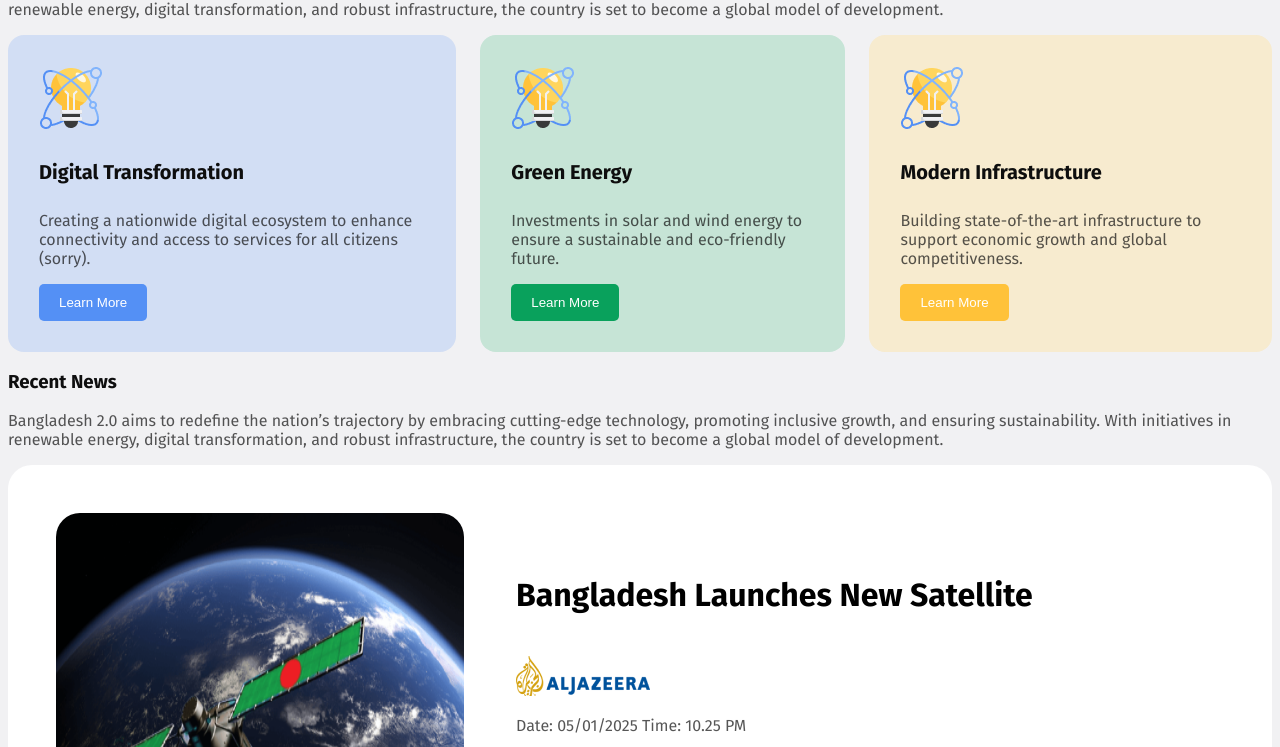
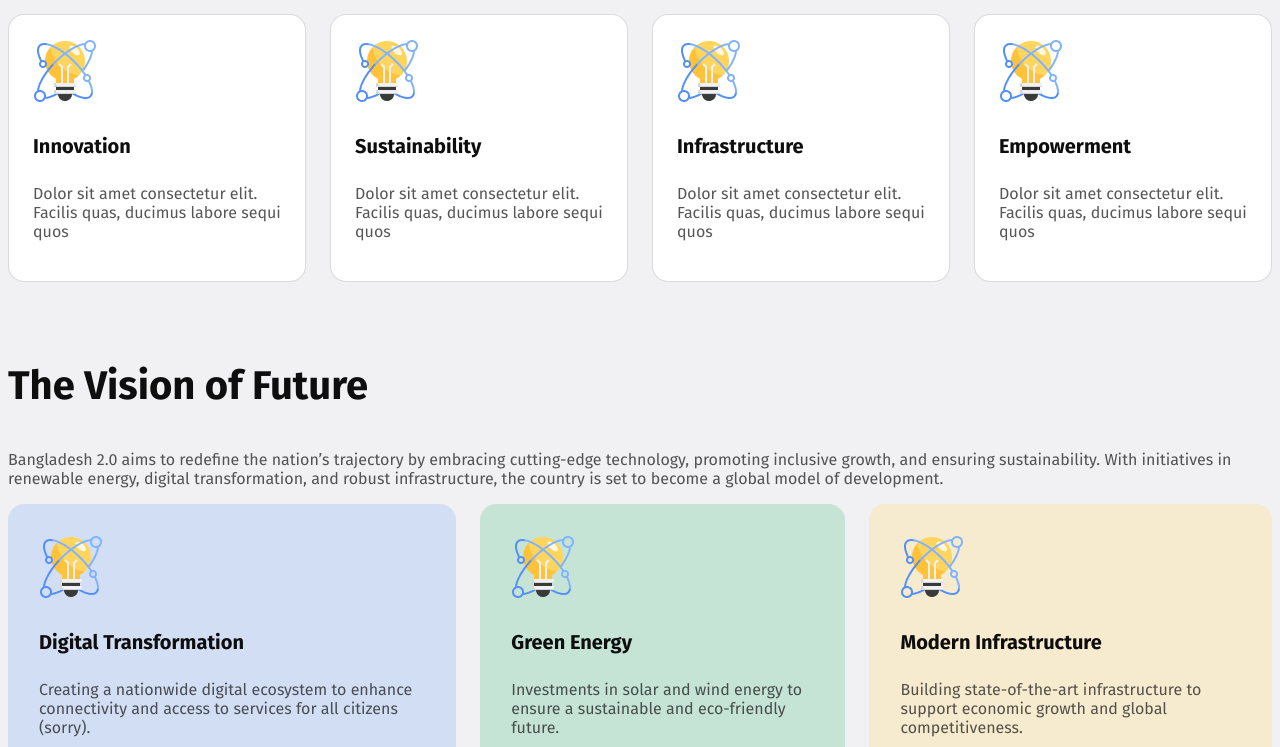
Before and after one commit to mdtoufiquea/My-First-Assignment, a plain HTML site: page index.html in a window 1280 px wide. Shown: the part 787-1534 px from the top of the page. Drawn offline with Linux system fonts and the light colour scheme.

Commit message:
added pillars of bangladesh

```diff
--- a/index.html
+++ b/index.html
@@ -41,6 +41,37 @@
     </header>
 
     <main>
+        <!-- Pillars of "Bangladesh 2.0" -->
+         <section class="parents">
+            <h2 class="title-title">Pillars of "Bangladesh 2.0"</h2>
+            <div class="idia-content">
+                <div class="idia">
+                    <img src="images/card-icon.png" alt="">
+                    <h4 class="idia-title">Innovation</h4>
+                    <p class="idia-dsecription">Dolor sit amet consectetur elit. Facilis quas, ducimus labore sequi quos </p>
+                </div>
+                <div class="idia">
+                    <img src="images/card-icon.png" alt="">
+                    <h4 class="idia-title">Sustainability</h4>
+                    <p class="idia-dsecription">Dolor sit amet consectetur elit. Facilis quas, ducimus labore sequi quos </p>
+                </div>
+                <div class="idia">
+                    <img src="images/card-icon.png" alt="">
+                    <h4 class="idia-title">Infrastructure</h4>
+                    <p class="idia-dsecription">Dolor sit amet consectetur elit. Facilis quas, ducimus labore sequi quos </p>
+                </div>
+                <div class="idia">
+                    <img src="images/card-icon.png" alt="">
+                    <h4 class="idia-title">Empowerment</h4>
+                    <p class="idia-dsecription">Dolor sit amet consectetur elit. Facilis quas, ducimus labore sequi quos </p>
+                </div>
+
+            </div>
+
+         </section>
+
+
+
         <!-- the vision of future -->
 
     <section class="informations">
@@ -67,6 +98,18 @@
             </div>
         </div>
     </section>
+
+    <!-- Dr. Muhammad Yunus -->
+
+    <section>
+        <div class="Yunus">
+            <p class="Yunus-description">Muhammad Yunus[a] (born 28 June 1940) is a Bangladeshi economist, entrepreneur, politician, and civil society leader, who has been serving as Chief Adviser of the Interim Government of Bangladesh since 8 August 2024.[1] Yunus was awarded the Nobel Peace Prize in 2006 for founding the Grameen Bank and pioneering the concepts of microcredit and microfinance.[2] Yunus has received several other national and international honors, including the United States Presidential Medal of Freedom in 2009 and the Congressional Gold Medal in 2010.[3] Yunus is one of only seven people in the world to have received all of these awards.</p>
+        <h3 class="Yunus-title">Dr. Muhammad Yunus</h3>
+        <p class="Yunus-sub-title">Chief Adviser of the People's Republic of Bangladesh</p>
+        </div>
+    </section>
+
+
     <!-- Recent news -->
 
     <section class="abba-keda">
@@ -123,8 +166,6 @@
         <br>
         <br>
         <button class="donate-btn">Done Now</button>
-        fhoefkofdjeijd
-        dodjnikj
 
     </section>
     </main>
--- a/styles/Assignment.css
+++ b/styles/Assignment.css
@@ -64,7 +64,7 @@
 
 .informations{
     max-width: 1286px;
-    margin: 0 auto;
+    margin: 80px auto;
 }
 .section-title{
     color: #0E0E0E;
@@ -137,7 +137,7 @@
 
 .abba-keda{
     max-width: 1286px;
-    margin: 0 auto;
+    margin: 80px auto;
 }
 .satlite{
     display: flex;
@@ -156,7 +156,7 @@
 .Recent-News-title{
     color:#0E0E0E ;
     font-weight: bold;
-    font: size 40px;
+    font-size: 40px;
 }
 .Recent-News-description{
     color: rgba(14, 14, 14, 0.7);
@@ -169,7 +169,7 @@
     border-radius: 24px;
 }
 .satelite-title{
-    color: #rgba(14, 14, 14, 0.8);
+    color: #0E0E0E;
     font-weight:bold;
     font-size: 32px;
 }
@@ -243,7 +243,7 @@
 
 .donate{
     max-width: 1286px;
-    margin: 0 auto;
+    margin: 80px auto;
 }
 .donate-title{
     color:#0E0E0E ;
@@ -317,3 +317,49 @@
     margin: 0 auto;
 
  }
+
+
+
+
+
+
+
+
+
+ /* challenge part */
+
+
+
+
+ /* Pillars of "Bangladesh 2.0" */
+.parents{
+    max-width: 1286px;
+    margin: 80px auto;
+}
+.idia{
+    background-color: #FFFFFF;
+    border:1px solid rgba(14, 14, 14, 0.15) ;
+    border-radius: 16px;
+    padding: 24px;
+
+}
+.title-title{
+    color: #0E0E0E;
+    font-weight: bold;
+    font-size: 40px;
+}
+.idia-content{
+    display: flex;
+    gap: 24px;
+
+}
+ .idia-title{
+    color: #0E0E0E;
+    font-weight: bold;
+    font-size: 20px;
+ }
+ .idia-dsecription{
+    color:rgba(14, 14, 14, 0.7) ;
+    font-weight: 400;
+    font-size: 16px;
+ }
```
